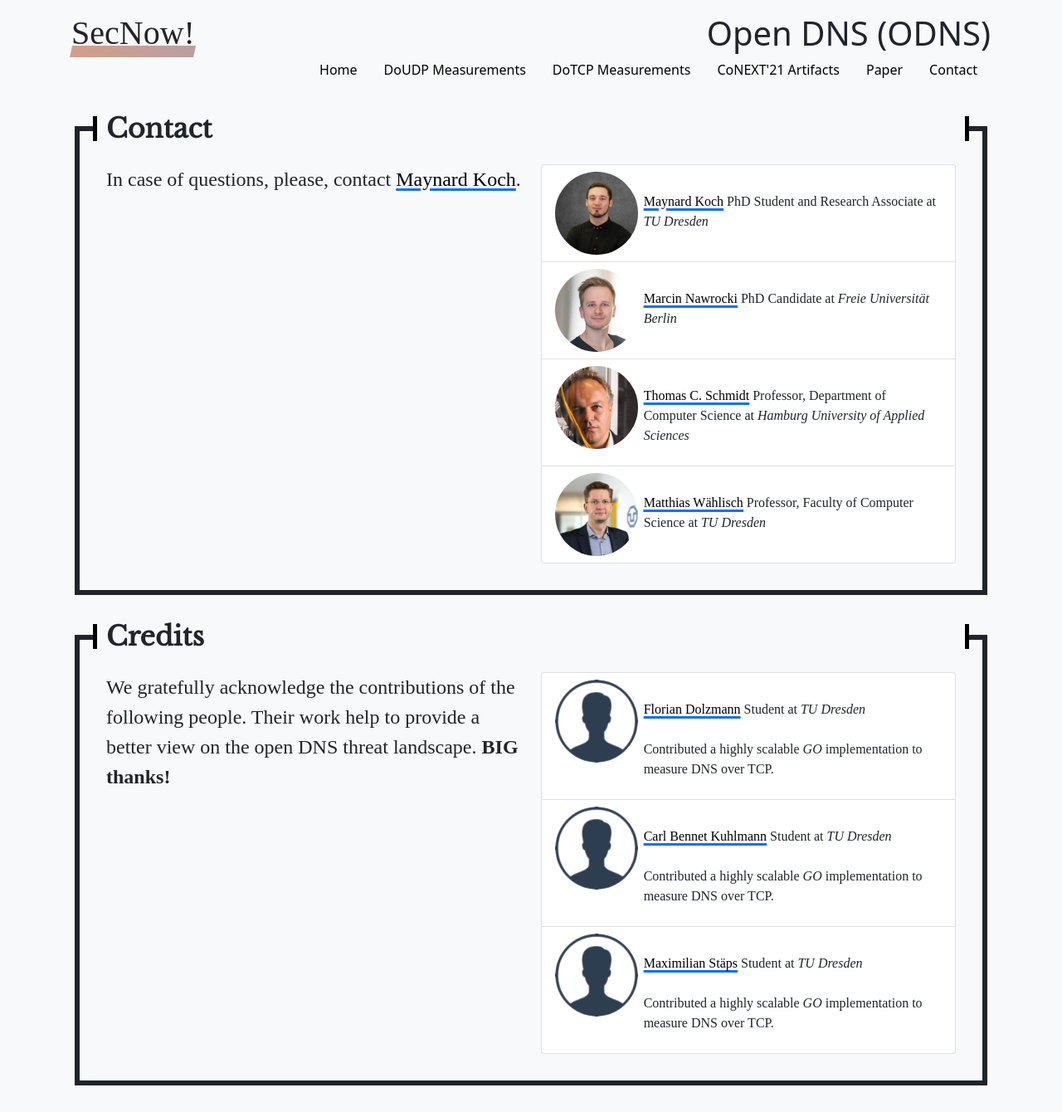
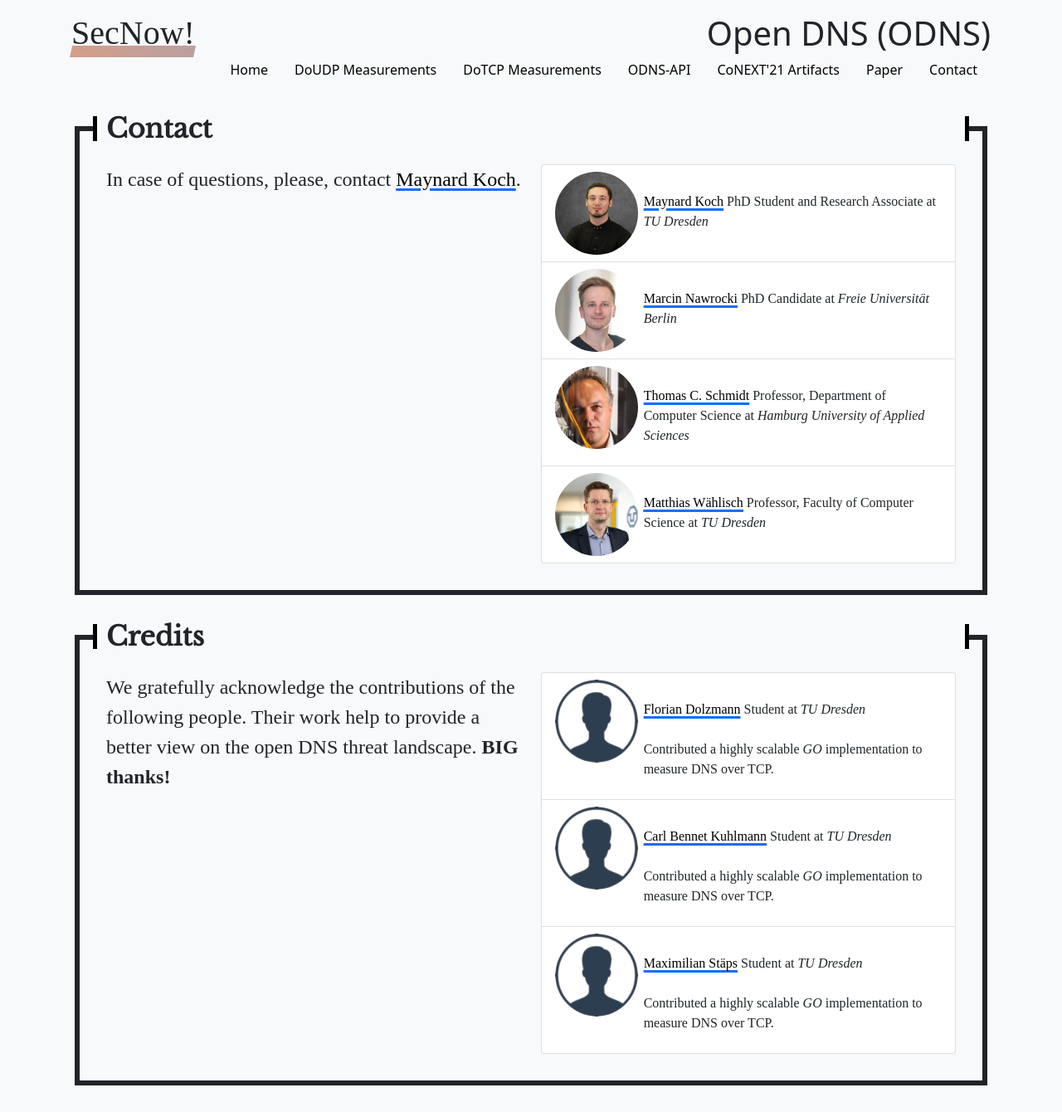
Before and after one commit to netd-tud/odns.secnow.net, a Jekyll site: the page built from contact.md, in a window 1280 px wide. Shown: the whole page at 83% size. Built offline with Jekyll 4.4.1, drawn with Linux system fonts in a browser that asks for light colours; some web fonts are replaced.

Commit message:
added link to odns api page

```diff
--- a/_config.yml
+++ b/_config.yml
@@ -15,6 +15,8 @@
   link: /data
 - name: DoTCP Measurements
   link: /tcp-scans
+- name: ODNS-API
+  link: https://odns-data.netd.cs.tu-dresden.de
 - name: CoNEXT'21 Artifacts
   link: https://github.com/ilabrg/artifacts-conext21-dns-fwd
 - name: Paper
```
